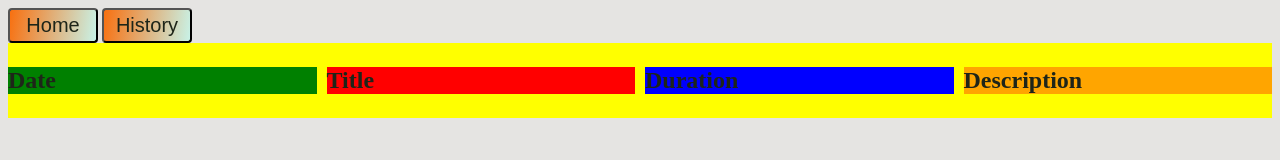
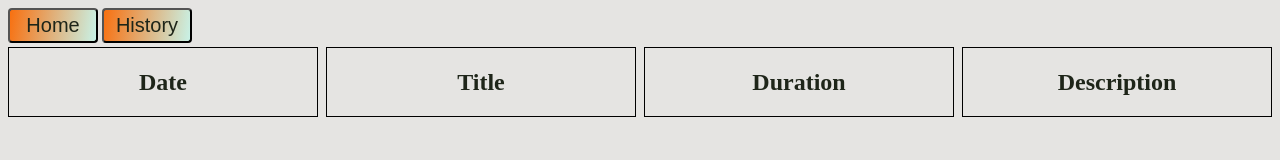
Before and after one commit to teohan-eksi/Serious-Tracker, an Electron app: page index.html in a window 1280 px wide. Both pictures are taken after a click on the button "History". Drawn offline with Linux system fonts and the light colour scheme; no server answers.

Commit message:
history page styling.

```diff
--- a/pages/history-page-div.html
+++ b/pages/history-page-div.html
@@ -1,15 +1,15 @@
 <div id="history-page-div">
   <div id="db-table-container">
-      <h3 class="date-col">
+      <h3 class="date-col db-table-container-item">
         Date
       </h3>
-      <h3 class="title-col">
+      <h3 class="title-col db-table-container-item">
         Title
       </h3>
-      <h3 class="duration-col">
+      <h3 class="duration-col db-table-container-item">
         Duration
       </h3>
-      <h3 class="description-col">
+      <h3 class="description-col db-table-container-item">
         Description
       </h3>
   </div>
--- a/styles/index.css
+++ b/styles/index.css
@@ -150,36 +150,41 @@ h3{
   display: grid;
   grid-template-columns: repeat(4, 1fr);
   grid-auto-rows: minmax(50px, auto);
-  column-gap: 10px;
-  row-gap: 1em;
+  column-gap: 0.5em;
+  row-gap: 0.5em;
+  place-items: center;
 
-
-  background-color: yellow;
+  margin-top: 4px;
 }
 
 .date-col{
   grid-column: 1;
   grid-row: 1;
-  background-color: green;
 }
 
 .title-col{
   grid-column: 2;
   grid-row: 1;
-  background-color: red;
 }
 
 .duration-col{
   grid-column: 3;
   grid-row: 1;
-  background-color: blue;
 }
+
 .description-col{
   grid-column: 4;
   grid-row: 1;
-  background-color: orange;
 }
 
 #db-table-container p {
   font-size: 1.25em;
 }
+
+.db-table-container-item{
+  border: 1px solid black;
+  margin: 0px;
+  place-self: stretch;
+  text-align: center;
+  line-height: 68px;
+}
```
Also changed, not shown: 1 other file.
